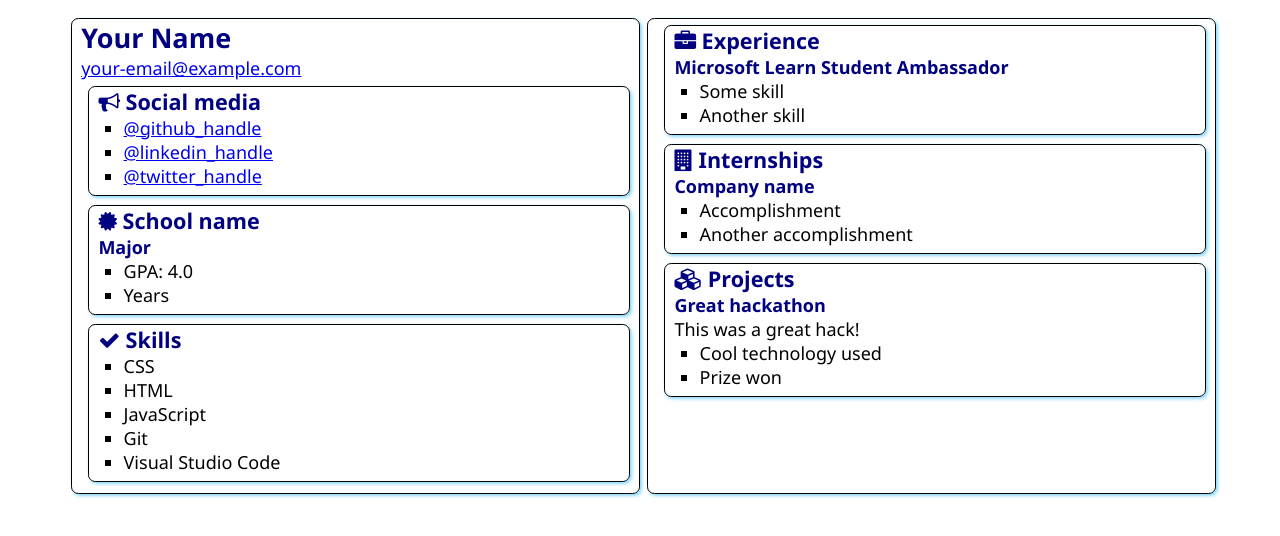
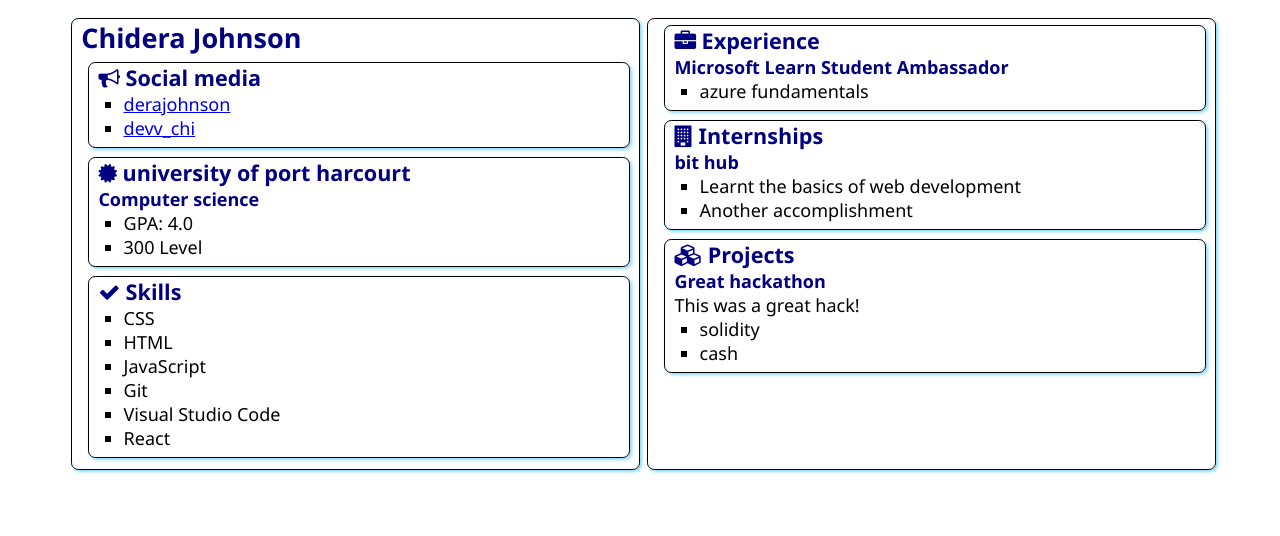
Before and after one commit to derajohnson/SATechnicalOnboarding, a plain HTML site: page src/index.html in a window 1280 px wide. Drawn offline with Linux system fonts and the light colour scheme.

Commit message:
updated resume

```diff
--- a/src/index.html
+++ b/src/index.html
@@ -12,8 +12,8 @@
 <body>
     <main>
         <article class="box">
-            <h1>Your Name</h1>
-            <div><a href="mailto:your.email@example.com">your-email@example.com</a></div>
+            <h1>Chidera Johnson</h1>
+            <div><a href="mailto:Chidera.Johnson@studentambassadors.com"></a></div>
 
             <section class="box">
                 <h2>
@@ -21,9 +21,8 @@
                     Social media
                 </h2>
                 <ul>
-                    <li><a href="https://github.com/<handle>">@github_handle</a></li>
-                    <li><a href="https://linkedin.com/in/<handle>">@linkedin_handle</a></li>
-                    <li><a href="https://twitter.com/<handle>">@twitter_handle</a></li>
+                    <li><a href="https://github.com/derajohnson">derajohnson</a></li>
+                    <li><a href="https://twitter.com/devv_chi">devv_chi</a></li>
                 </ul>
             </section>
 
@@ -31,12 +30,12 @@
                 <div class="education">
                     <h2>
                         <i class="fa fa-certificate" aria-hidden="true"></i>
-                        School name
+                        university of port harcourt
                     </h2>
-                    <h3>Major</h3>
+                    <h3>Computer science</h3>
                     <ul>
                         <li>GPA: 4.0</li>
-                        <li>Years</li>
+                        <li>300 Level</li>
                     </ul>
                 </div>
             </section>
@@ -52,6 +51,7 @@
                     <li>JavaScript</li>
                     <li>Git</li>
                     <li>Visual Studio Code</li>
+                    <li>React</li>
                 </ul>
             </section>
         </article>
@@ -63,8 +63,7 @@
                 </h2>
                 <h3>Microsoft Learn Student Ambassador</h3>
                 <ul>
-                    <li>Some skill</li>
-                    <li>Another skill</li>
+                    <li>azure fundamentals</li>
                 </ul>
             </section>
             <section class="box">
@@ -73,9 +72,9 @@
                     Internships
                 </h2>
 
-                <h3>Company name</h3>
+                <h3>bit hub</h3>
                 <ul>
-                    <li>Accomplishment</li>
+                    <li>Learnt the basics of web development</li>
                     <li>Another accomplishment</li>
                 </ul>
             </section>
@@ -88,8 +87,8 @@
                 <h3>Great hackathon</h3>
                 <div>This was a great hack!</div>
                 <ul>
-                    <li>Cool technology used</li>
-                    <li>Prize won</li>
+                    <li>solidity</li>
+                    <li>cash</li>
                 </ul>
             </section>
         </article>
```
